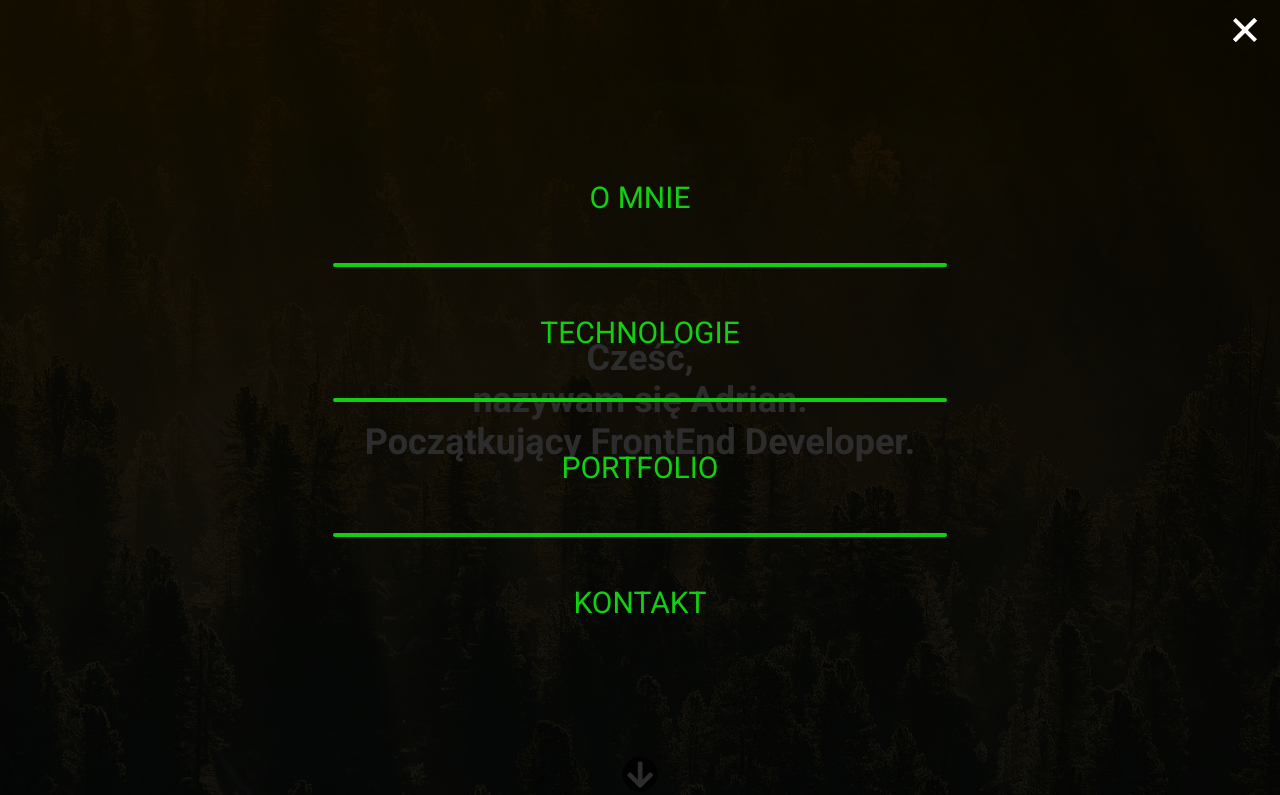
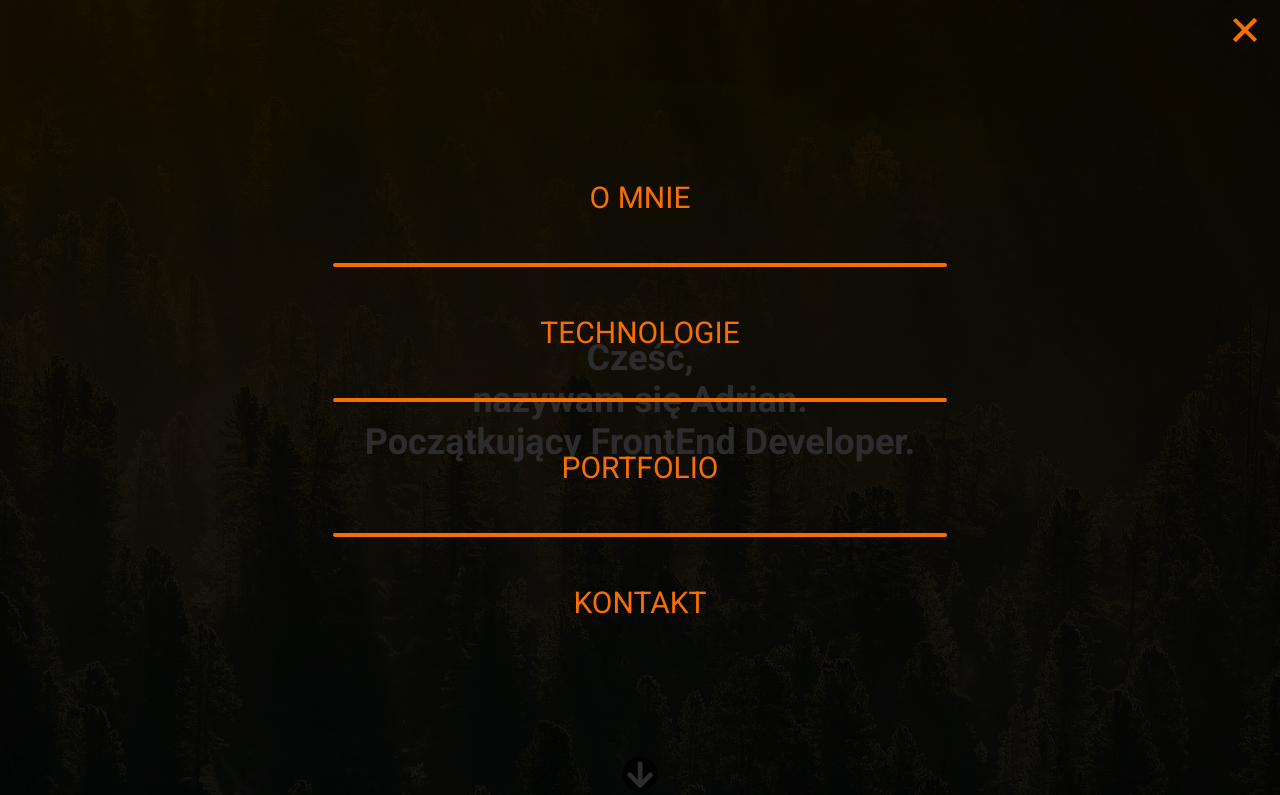
Before and after one commit to Soxa99/Portfolio, a plain HTML site: page index.html in a window 1280 px wide. Both pictures are taken after a click on the element 1245 px from the left and 30 px from the top of the page. Shown: the top 795 px of the page. Drawn offline with nearby package versions, Linux system fonts and the light colour scheme.

Commit message:
change color

```diff
--- a/style/style.css
+++ b/style/style.css
@@ -6,7 +6,7 @@
 
 html {
     font-family: 'Roboto', sans-serif;
-    --ColorLine: #13cf13;
+    --ColorLine: #f87000fd;
     --ColorText: #ddd;
 }
 
@@ -89,6 +89,10 @@ body {
 
 .burger.active {
     overflow: visible;
+}
+
+.burger.active div {
+    background-color: var(--ColorLine);
 }
 
 .burger.active div:nth-of-type(1) {
```
